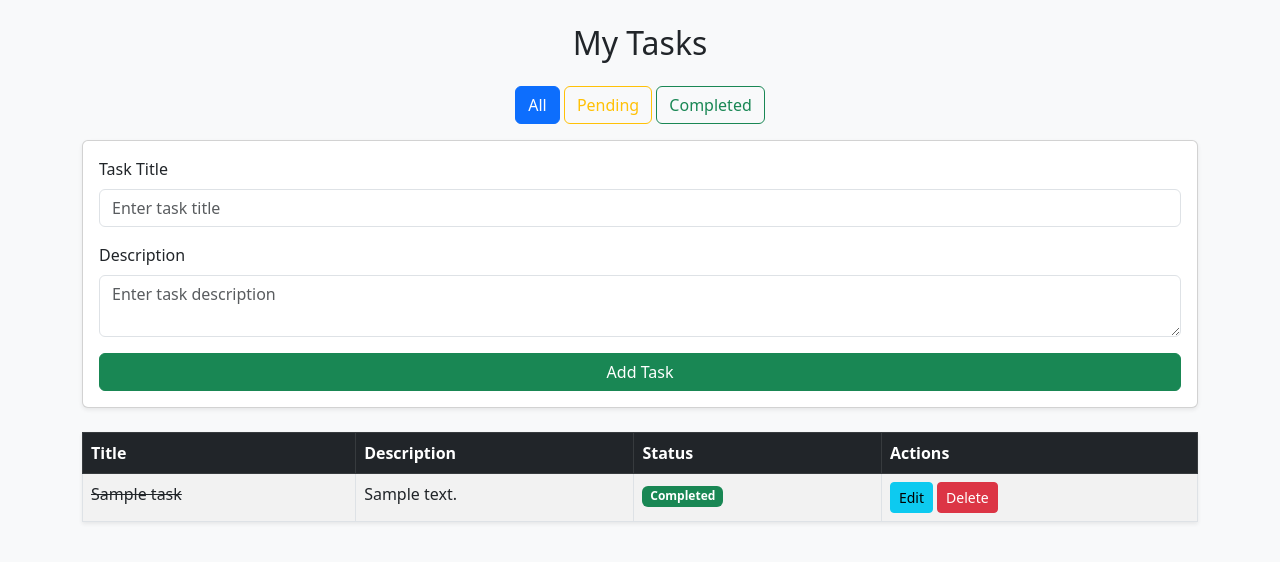
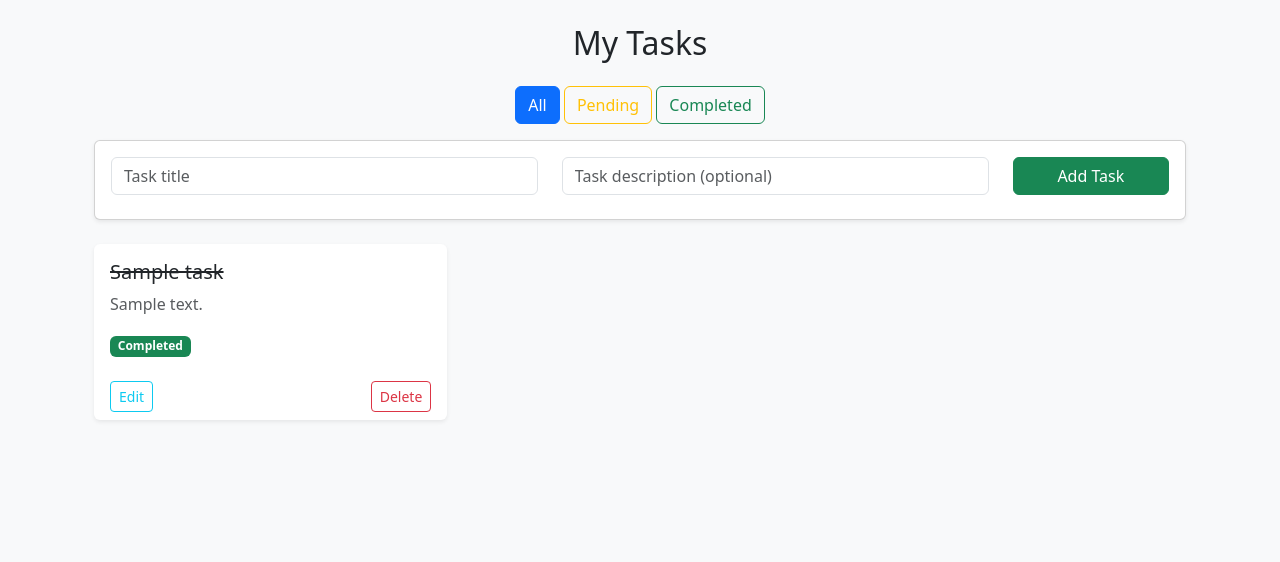
Before and after one commit to Sudha-Sahu/Blog_Task, a Django app: page / in a window 1280 px wide. Shown: the part 56-618 px from the top of the page. Run offline with Django 4.2, Linux system fonts and the light colour scheme; a user stored in the database is signed in; tables that the repository leaves empty hold one stand-in row (values such as "Sample post"); parts of the project's set-up code (start-up, migrations or seed data) failed here and were passed over.

Commit message:
updated the ui instead of table change the view for eatch tak in dashboard

```diff
--- a/tasks/templates/tasks/home.html
+++ b/tasks/templates/tasks/home.html
@@ -2,6 +2,7 @@
 {% block title %}My Tasks{% endblock %}
 
 {% block content %}
+<div class="container mt-4">
   <h2 class="mb-4 text-center">My Tasks</h2>
 
   <!-- Filter Buttons -->
@@ -14,50 +15,51 @@
   <!-- Add Task Form -->
   <form method="POST" class="card p-3 shadow-sm mb-4">
     {% csrf_token %}
-  <div class="mb-3">
-    <label class="form-label">Task Title</label>
-    <input type="text" name="title" class="form-control" placeholder="Enter task title" required>
+    <div class="row">
+      <div class="col-md-5 mb-2">
+        <input type="text" name="title" class="form-control" placeholder="Task title" required>
       </div>
-  <div class="mb-3">
-    <label class="form-label">Description</label>
-    <textarea name="description" class="form-control" placeholder="Enter task description"></textarea>
+      <div class="col-md-5 mb-2">
+        <input type="text" name="description" class="form-control" placeholder="Task description (optional)">
       </div>
-  <button type="submit" class="btn btn-success">Add Task</button>
+      <div class="col-md-2">
+        <button type="submit" class="btn btn-success w-100">Add Task</button>
+      </div>
+    </div>
   </form>
 
-<!-- Task List -->
-<table class="table table-bordered table-striped shadow-sm">
-  <thead class="table-dark">
-    <tr>
-      <th>Title</th>
-      <th>Description</th>
-      <th>Status</th>
-      <th>Actions</th>
-    </tr>
-  </thead>
-  <tbody>
+  <!-- Task Cards Grid -->
+  <div class="row g-3">
     {% for task in tasks %}
-      <tr>
-        <td>{% if task.completed %}<del>{{ task.title }}</del>{% else %}{{ task.title }}{% endif %}</td>
-        <td>{{ task.description }}</td>
-        <td>
+      <div class="col-md-4 col-sm-6">
+        <div class="card shadow-sm h-100 border-0">
+          <div class="card-body">
+            <h5 class="card-title">
               {% if task.completed %}
-            <span class="badge bg-success">Completed</span>
+                <del>{{ task.title }}</del>
               {% else %}
-            <span class="badge bg-warning text-dark">Pending</span>
+                {{ task.title }}
               {% endif %}
-        </td>
-        <td>
+            </h5>
+            <p class="card-text text-muted">{{ task.description|default:"No description" }}</p>
+            <span class="badge {% if task.completed %}bg-success{% else %}bg-warning text-dark{% endif %}">
+              {% if task.completed %}Completed{% else %}Pending{% endif %}
+            </span>
+          </div>
+          <div class="card-footer bg-transparent border-0 d-flex justify-content-between">
             {% if not task.completed %}
-            <a href="{% url 'complete_task' task.id %}" class="btn btn-sm btn-primary">Mark Done</a>
+              <a href="{% url 'complete_task' task.id %}" class="btn btn-sm btn-outline-primary">Mark Done</a>
             {% endif %}
-          <a href="{% url 'edit_task' task.id %}" class="btn btn-sm btn-info">Edit</a>
-          <a href="{% url 'delete_task' task.id %}" class="btn btn-sm btn-danger">Delete</a>
-        </td>
-      </tr>
+            <a href="{% url 'edit_task' task.id %}" class="btn btn-sm btn-outline-info">Edit</a>
+            <a href="{% url 'delete_task' task.id %}" class="btn btn-sm btn-outline-danger">Delete</a>
+          </div>
+        </div>
+      </div>
     {% empty %}
-      <tr><td colspan="4" class="text-center">No tasks found!</td></tr>
+      <div class="text-center mt-4">
+        <p class="text-muted">No tasks found!</p>
+      </div>
     {% endfor %}
-  </tbody>
-</table>
+  </div>
+</div>
 {% endblock %}
```
Lines whose indentation alone changed are shown as unchanged.
